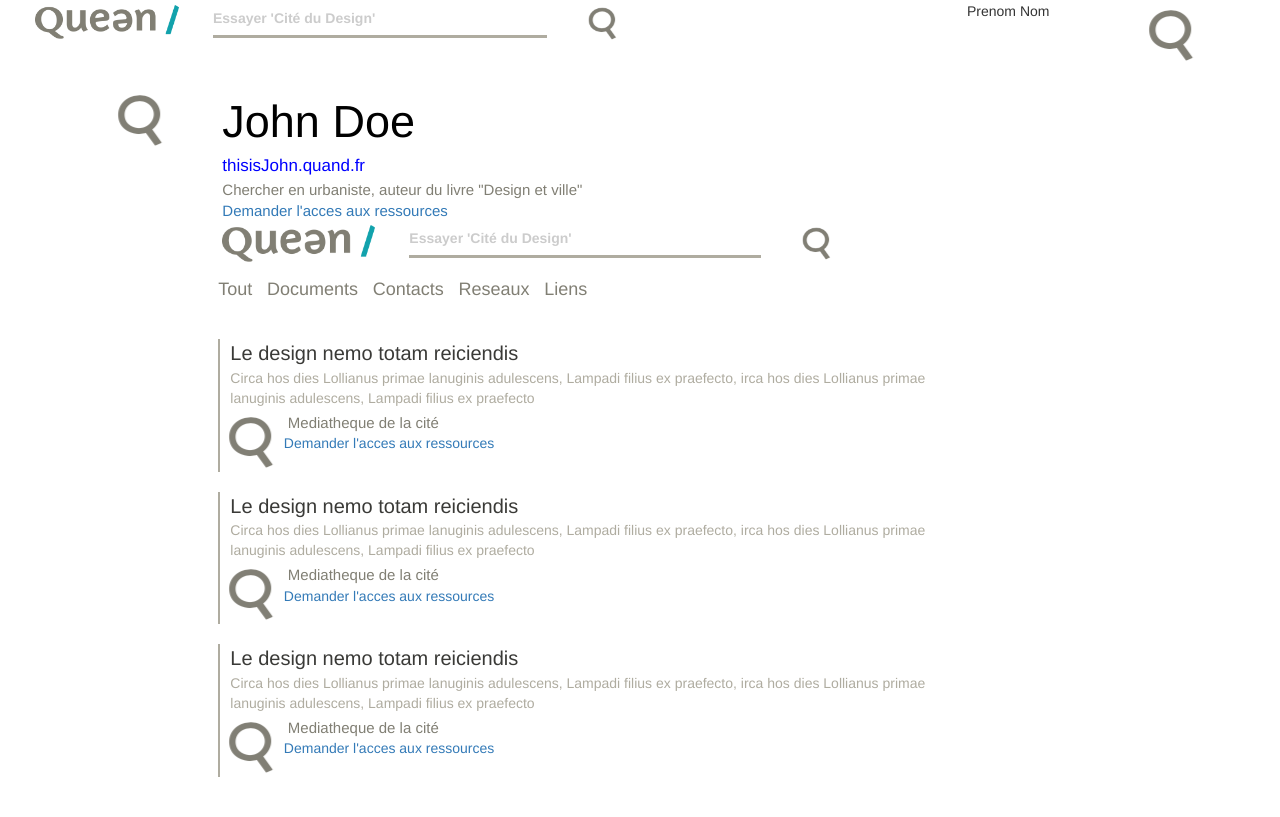
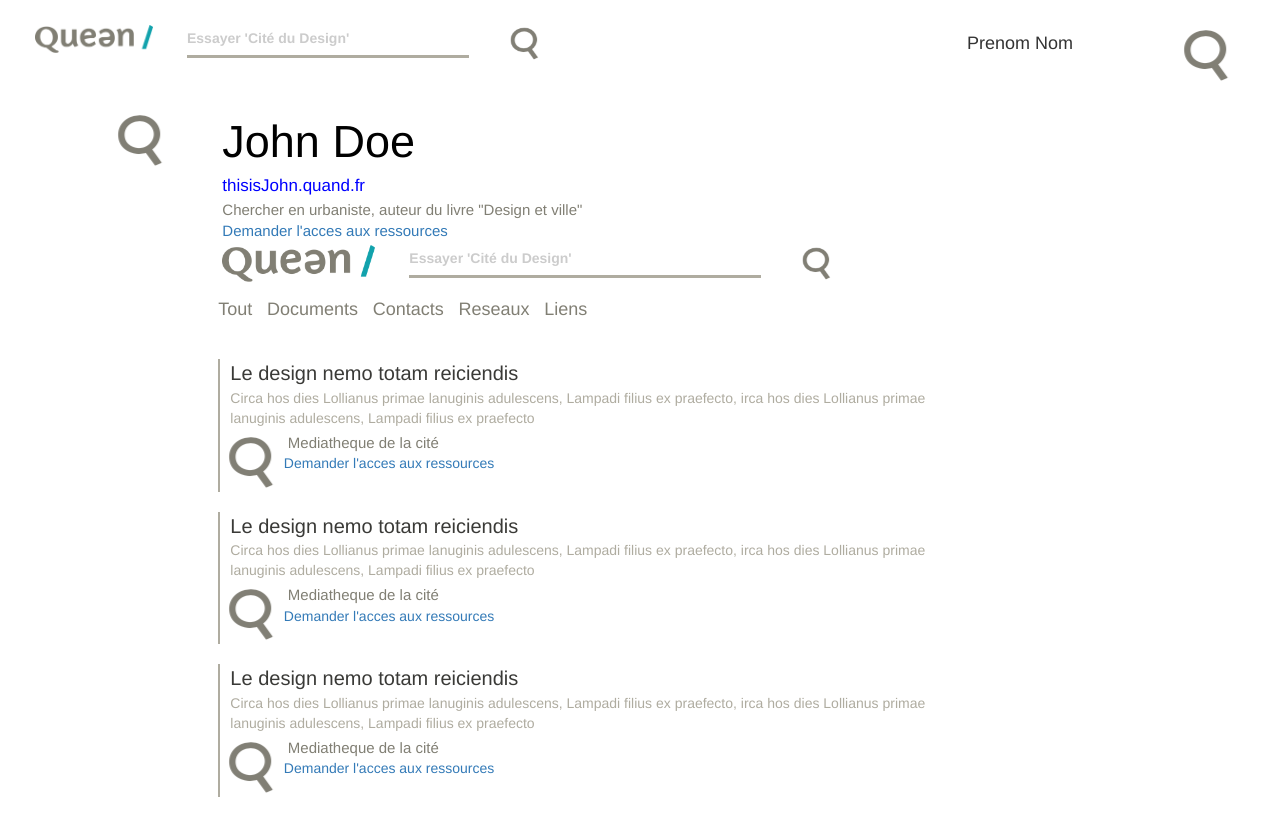
Before and after one commit to tbeaurain/XtoX, an Angular app: page /profil in a window 1280 px wide. Built offline with nearby package versions, Linux system fonts and the light colour scheme.

Commit message:
add functionality file

```diff
--- a/src/app/app.module.ts
+++ b/src/app/app.module.ts
@@ -3,11 +3,11 @@ import { NgModule } from '@angular/core';
 
 
 import { AppComponent } from './app.component';
-import { NavBarComponent } from './webPage/nav-bar/nav-bar.component';
+import { NavBarComponent } from './functionality/nav-bar/nav-bar.component';
 import { HomeComponent } from './webPage/home/home.component';
 import { AppRoutingModule } from './/app-routing.module';
 import { ProfilComponent } from './webPage/profil/profil.component';
-import { SearchBarComponent } from './webPage/search-bar/search-bar.component';
+import { SearchBarComponent } from './functionality/search-bar/search-bar.component';
 import { ResultComponent } from './webPage/result/result.component';
 
 
--- /dev/null
+++ b/src/app/functionality/nav-bar/nav-bar.component.css
@@ -0,0 +1,7 @@
+.profil {
+    margin-top: 13px
+}
+
+.navbar {
+    margin-top: 20px
+}
--- /dev/null
+++ b/src/app/functionality/nav-bar/nav-bar.component.html
@@ -0,0 +1,18 @@
+<nav class="navbar navbar">
+  <div class="container-fluid">
+    <div class="collapse navbar-collapse" id="bs-example-navbar-collapse-1">
+      <div class="row">
+        <div class="col-sm-6">
+          <app-search-bar></app-search-bar>
+        </div>
+        <div class="col-sm-3"></div>
+        <div class="col-sm-2">
+          <div class="profil"> <h4>Prenom Nom </h4></div>
+        </div>
+        <div class="col-sm-1">
+          <img src="../../assets/img/loupe.png" >
+        </div>
+      </div>
+    </div>
+  </div>
+</nav>
--- a/src/app/webPage/nav-bar/nav-bar.component.html
+++ /dev/null
@@ -1,22 +0,0 @@
-<nav class="navbar navbar">
-  <div class="container-fluid">
-    <div class="collapse navbar-collapse" id="bs-example-navbar-collapse-1">
-      <div class="row">
-        <div class="col-sm-7">
-          <app-search-bar></app-search-bar>
-        </div>
-        <div class="col-sm-2"></div>
-        <div class="col-sm-2">
-            <div class="row">
-                <div class="col-md-10">
-                  <div class="profil">Prenom Nom </div>
-                </div>
-                <div class="col-md-2">
-                    <img src="../../assets/img/loupe.png" >
-                  </div>
-              </div>
-        </div>
-      </div>
-    </div>
-  </div>
-</nav>
```
Also changed, not shown: src/app/functionality/nav-bar/nav-bar.component.ts (renamed from src/app/webPage/nav-bar/nav-bar.component.ts), src/app/functionality/search-bar/search-bar.component.css (renamed from src/app/webPage/search-bar/search-bar.component.css), src/app/functionality/search-bar/search-bar.component.html (renamed from src/app/webPage/search-bar/search-bar.component.html), src/app/functionality/search-bar/search-bar.component.ts (renamed from src/app/webPage/search-bar/search-bar.component.ts), src/app/webPage/nav-bar/nav-bar.component.css (deleted), 2 other files (tests, documents, lock files or other folders).
